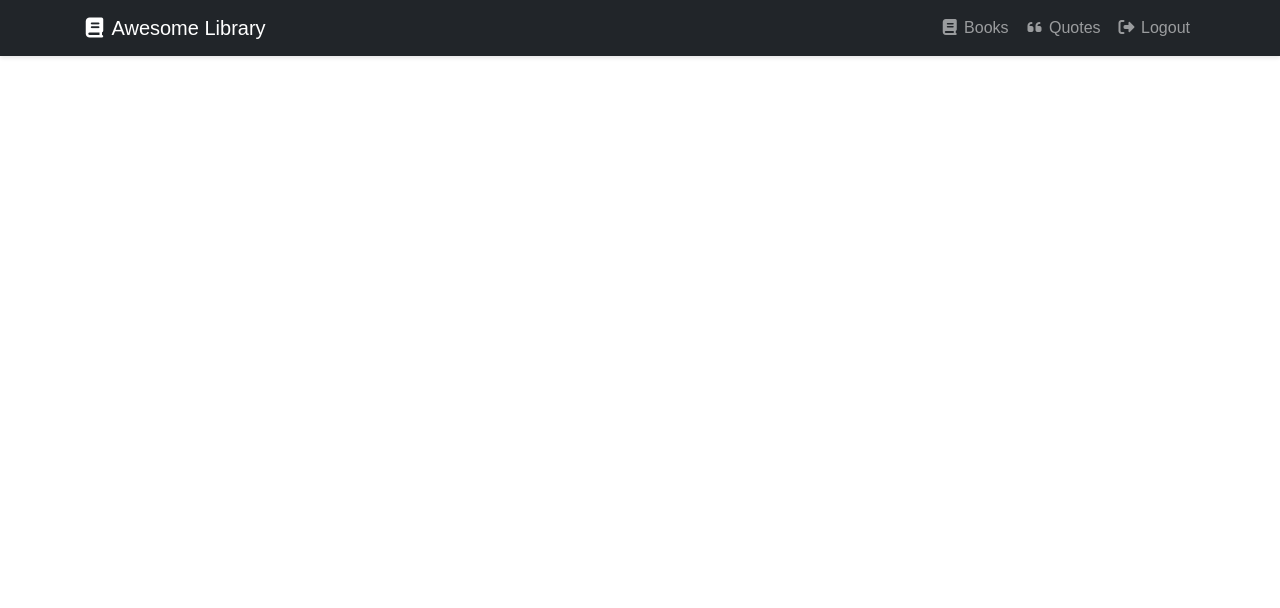
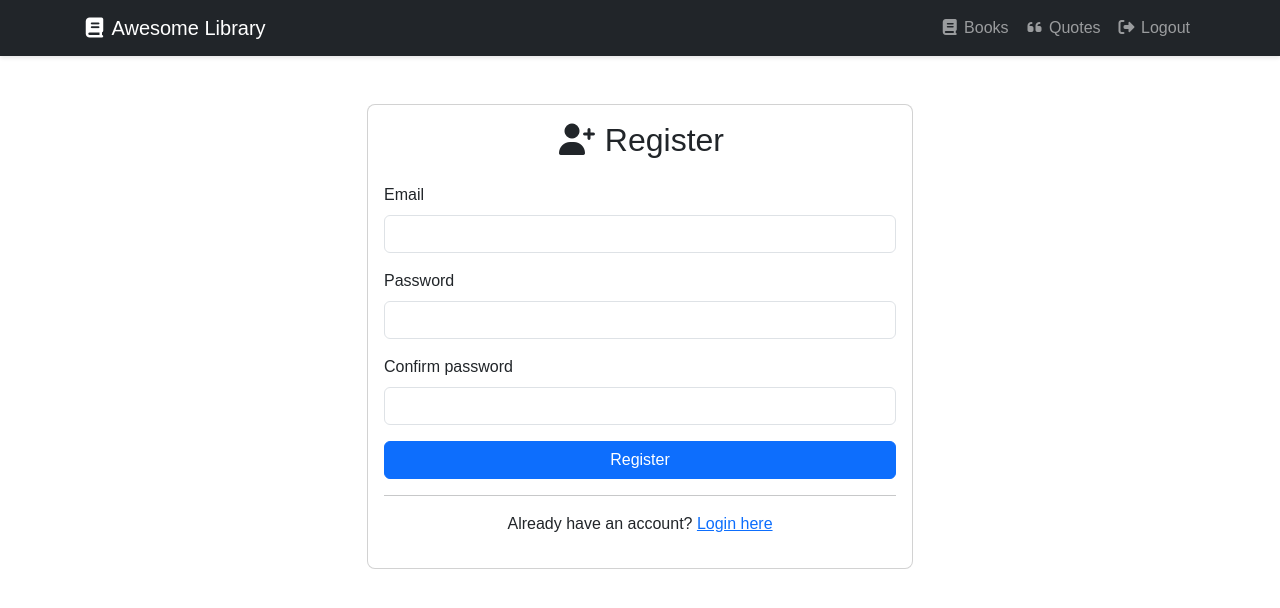
Before and after one commit to findingthecodex/LibraryApp, an Angular app in the folder Frontend/: page /register in a window 1280 px wide. Before the commit this address led to /. Shown: the top 608 px of the page. Built offline with nearby package versions, Linux system fonts and the light colour scheme.

Commit message:
added: register page and function

```diff
--- a/Frontend/src/app/app.routes.ts
+++ b/Frontend/src/app/app.routes.ts
@@ -2,10 +2,12 @@ import { Routes } from '@angular/router';
 import { Login } from './components/login/login';
 import { Books } from './components/books/books';
 import { Quotes } from './components/quotes/quotes';
+import { Register } from './components/register/register';
 
 export const routes: Routes = [
   { path: '', redirectTo: '/login', pathMatch: 'full' },
   { path: 'login', component: Login },
+  { path: 'register', component: Register },
   { path: 'books', component: Books },
   { path: 'quotes', component: Quotes }
 ];
--- a/Frontend/src/app/components/login/login.html
+++ b/Frontend/src/app/components/login/login.html
@@ -29,8 +29,7 @@
               [(ngModel)]="password"
               name="password"
               required
-            />
-          </div>
+            />          </div>
           <button
             type="submit"
             class="btn btn-primary w-100"
--- /dev/null
+++ b/Frontend/src/app/components/register/register.css
@@ -0,0 +1,2 @@
+/* light styling */
+.card { border-radius: 8px; }
--- /dev/null
+++ b/Frontend/src/app/components/register/register.html
@@ -0,0 +1,43 @@
+<div class="row justify-content-center mt-5">
+  <div class="col-md-6">
+    <div class="card">
+      <div class="card-body">
+        <h2 class="card-title text-center mb-4">
+          <i class="fas fa-user-plus"></i> Register
+        </h2>
+
+        <div *ngIf="errorMessage" class="alert alert-danger">
+          {{ errorMessage }}
+        </div>
+
+        <form (ngSubmit)="register()">
+          <div class="mb-3">
+            <label class="form-label">Email</label>
+            <input type="email" class="form-control" [(ngModel)]="email" name="email" required />
+          </div>
+
+          <div class="mb-3">
+            <label class="form-label">Password</label>
+            <input type="password" class="form-control" [(ngModel)]="password" name="password" required />
+          </div>
+
+          <div class="mb-3">
+            <label class="form-label">Confirm password</label>
+            <input type="password" class="form-control" [(ngModel)]="confirmPassword" name="confirmPassword" required />
+          </div>
+
+          <button type="submit" class="btn btn-primary w-100" [disabled]="loading">
+            <span *ngIf="loading" class="spinner-border spinner-border-sm me-2"></span>
+            {{ loading ? 'Registering...' : 'Register' }}
+          </button>
+        </form>
+
+        <hr />
+        <p class="text-center">
+          Already have an account?
+          <a href="/login">Login here</a>
+        </p>
+      </div>
+    </div>
+  </div>
+</div>
--- /dev/null
+++ b/Frontend/src/app/components/register/register.ts
@@ -0,0 +1,46 @@
+import { Component } from '@angular/core';
+import { CommonModule } from '@angular/common';
+import { FormsModule } from '@angular/forms';
+import { Router } from '@angular/router';
+import { AuthService } from '../../services/auth.service';
+
+@Component({
+  selector: 'app-register',
+  imports: [CommonModule, FormsModule],
+  templateUrl: './register.html',
+  styleUrl: './register.css',
+})
+export class Register {
+  email = '';
+  password = '';
+  confirmPassword = '';
+  loading = false;
+  errorMessage = '';
+
+  constructor(private auth: AuthService, private router: Router) {}
+
+  register() {
+    this.errorMessage = '';
+    if (!this.email || !this.password) {
+      this.errorMessage = 'Please enter email and password';
+      return;
+    }
+    if (this.password !== this.confirmPassword) {
+      this.errorMessage = 'Passwords do not match';
+      return;
+    }
+    this.loading = true;
+    this.auth.register(this.email, this.password).subscribe({
+      next: () => {
+        this.loading = false;
+        // navigera till login efter lyckad registrering
+        this.router.navigate(['/login']);
+      },
+      error: (err) => {
+        this.loading = false;
+        console.error(err);
+        this.errorMessage = err?.error ?? 'Registration failed';
+      }
+    });
+  }
+}
```
